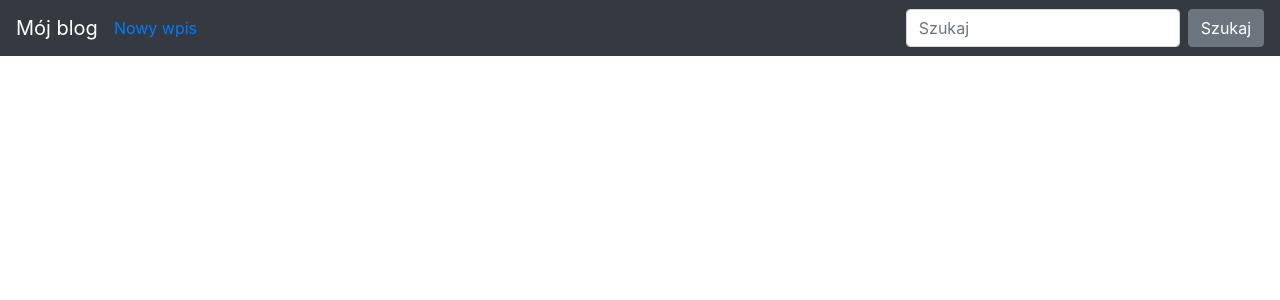
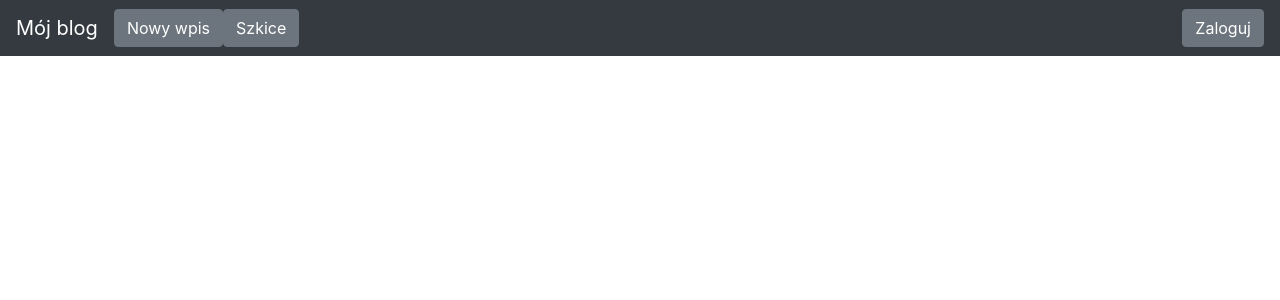
Before and after one commit to agatamartyna/final_project, a Flask app: page / in a window 1280 px wide. Shown: the top 300 px of the page. Run offline with Flask 2, Linux system fonts and the light colour scheme; data that the repository does not hold is empty; some libraries are stand-ins or nearby versions.

Commit message:
modify base

```diff
--- a/blog/templates/base.html
+++ b/blog/templates/base.html
@@ -28,15 +28,19 @@
      <span class="navbar-toggler-icon"></span>
    </button>
 
-    <a href="/new-post/">Nowy wpis</a>
+     <a  href="/new-post/" class="btn btn-secondary my-2 my-lg-0">Nowy wpis</a>
+     <a href="/drafts/" class="btn btn-secondary my-2 my-lg-0">Szkice</a>
 
    <div class="collapse navbar-collapse" id="navbarsExampleDefault">
      <ul class="navbar-nav mr-auto">
      </ul>
-     <form class="form-inline my-2 my-lg-0">
-       <input class="form-control mr-sm-2" type="text" placeholder="Szukaj" aria-label="Szukaj">
-       <button class="btn btn-secondary my-2 my-sm-0" type="submit">Szukaj</button>
+       {% if session.logged_in %}
+     <form class="form-inline my-2 my-lg-0" action="{{ url_for('logout') }}" method="POST">
+        <button class="btn btn-secondary my-2 my-sm-0" type="submit">Wyloguj</button>
      </form>
+       {% else %}
+       <a href="{{ url_for('login') }}" class="btn btn-secondary my-2 my-lg-0">Zaloguj</a>
+       {% endif %}
    </div>
  </nav>
 
```
